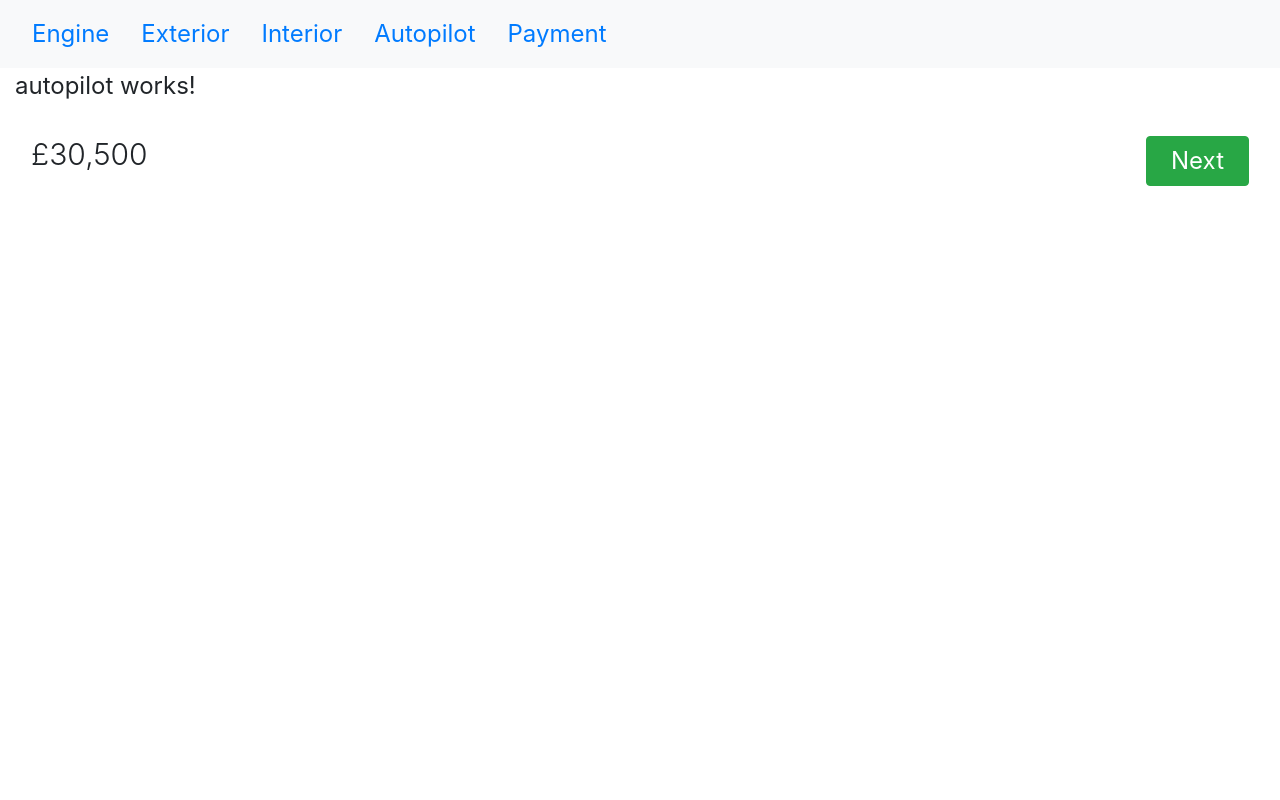
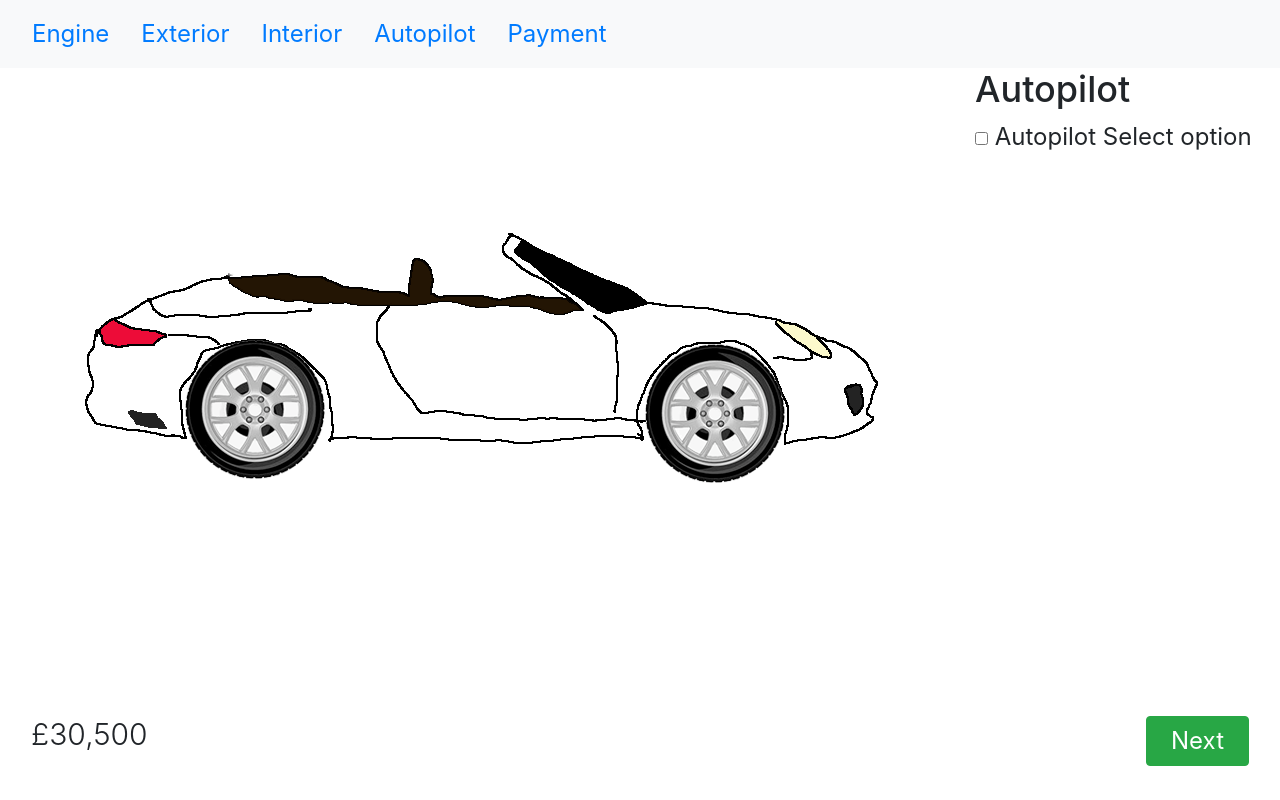
Before and after one commit to Krom121/Angular-and-Django-Project, an Angular app: page /autopilot in a window 1280 px wide. Built offline with nearby package versions, Linux system fonts and the light colour scheme.

Commit message:
interior component+autopilot+html+css+logic

```diff
--- a/src/app/app.module.ts
+++ b/src/app/app.module.ts
@@ -2,6 +2,7 @@ import { BrowserModule } from '@angular/platform-browser';
 import { NgModule } from '@angular/core';
 import { RouterModule, Routes } from '@angular/router';
 import { CarService } from './car.service';
+import { FormsModule } from "@angular/forms";
 
 import { AppRoutingModule } from './app-routing.module';
 import { AppComponent } from './app.component';
@@ -45,6 +46,7 @@ const appRoutes: Routes = [
     BrowserModule,
     AppRoutingModule,
     RouterModule.forRoot(appRoutes),
+    FormsModule,
   ],
   providers: [CarService],
   bootstrap: [AppComponent]
--- a/src/app/autopilot/autopilot.component.css
+++ b/src/app/autopilot/autopilot.component.css
@@ -0,0 +1,11 @@
+.autopilot-check {
+    padding: 1rem 4rem 1rem 1rem;
+    border: 1px solid #ccc;
+    border-radius: 2rem;
+    color: #666;
+  }
+
+  .autopilot-check.selected {
+    border-color: #007bff;
+    color: #333;
+  }
--- a/src/app/autopilot/autopilot.component.html
+++ b/src/app/autopilot/autopilot.component.html
@@ -1,3 +1,14 @@
-<p>
-  autopilot works!
-</p>
+<div class="row">
+  <div class="col-9">
+    <app-preview></app-preview>
+  </div>
+  <div class="col-3">
+    <h4>Autopilot</h4>
+    <label>
+      <input [(ngModel)]="car.order.autopilot" type="checkbox">
+      Autopilot
+      <span *ngIf="car.order.autopilot">Option selected</span>
+      <span *ngIf="!car.order.autopilot">Select option</span>
+    </label>
+  </div>
+</div>
--- a/src/app/autopilot/autopilot.component.ts
+++ b/src/app/autopilot/autopilot.component.ts
@@ -1,4 +1,5 @@
 import { Component, OnInit } from '@angular/core';
+import { CarService } from '../car.service';
 
 @Component({
   selector: 'app-autopilot',
@@ -7,7 +8,7 @@ import { Component, OnInit } from '@angular/core';
 })
 export class AutopilotComponent implements OnInit {
 
-  constructor() { }
+  constructor(private car: CarService) { }
 
   ngOnInit() {
   }
--- a/src/app/car.service.ts
+++ b/src/app/car.service.ts
@@ -22,12 +22,18 @@ export class CarService {
         {id: 1, name: "18", image: "/assets/wheels-18.png", price: 300},
         {id: 2, name: "19", image: "/assets/wheels-19.png", price: 500},
       ],
+      interiors: [
+        {id: 1, name: "Black", image: "/assets/interior-black.png", price: 0},
+        {id: 2, name: "Brown", image: "/assets/interior-brown.png", price: 500},
+      ],
     };
 
     this.order = {
       engine: this.model.engines[0],
       wheels:this.model.wheels[0],
       exterior_color: "#ffffff",
+      interior: this.model.interiors[0],
+      autopilot: false,
     }
 
 
--- a/src/app/interior/interior.component.html
+++ b/src/app/interior/interior.component.html
@@ -1,3 +1,16 @@
-<p>
-  interior works!
-</p>
+<div class="row">
+  <div class="col-9">
+    <app-preview></app-preview>
+  </div>
+  <div class="col-3">
+    Select interior:
+    <br>
+    <select [(ngModel)]="car.order.interior" class="form-control">
+      <option
+        *ngFor="let item of car.model.interiors"
+        [ngValue]="item">
+          {{ item.name }}
+      </option>
+    </select>
+  </div>
+</div>
--- a/src/app/interior/interior.component.ts
+++ b/src/app/interior/interior.component.ts
@@ -1,4 +1,5 @@
 import { Component, OnInit } from '@angular/core';
+import { CarService } from '../car.service';
 
 @Component({
   selector: 'app-interior',
@@ -7,7 +8,7 @@ import { Component, OnInit } from '@angular/core';
 })
 export class InteriorComponent implements OnInit {
 
-  constructor() { }
+  constructor(private car: CarService) { }
 
   ngOnInit() {
   }
--- a/src/app/order.ts
+++ b/src/app/order.ts
@@ -1,4 +1,4 @@
-import { Engine, Wheels } from './car';
+import { Engine, Wheels, Interior } from './car';
 
 
 
@@ -6,4 +6,6 @@ export interface Order{
     engine: Engine;
     wheels: Wheels;
     exterior_color: string;
+    interior: Interior;
+    autopilot: Boolean;
 }
--- a/src/app/preview/preview.component.html
+++ b/src/app/preview/preview.component.html
@@ -5,4 +5,11 @@
 <div class="layer"
     [ngStyle]="{'background-image': 'url(\'' + selectedWheelsLayer + '\')'}">
 </div>
+<div class="layer"
+[ngStyle]="{'background-image': 'url(\'' + car.order.interior.image + '\')'}">
 </div>
+<div class="layer"
+*ngIf="car.order.autopilot"
+style="background-image: url('/assets/autopilot.png')">
+</div>
+</div>
```
Also changed, not shown: src/app/car.ts (+8 -0 lines), src/assets/autopilot.png (added).
